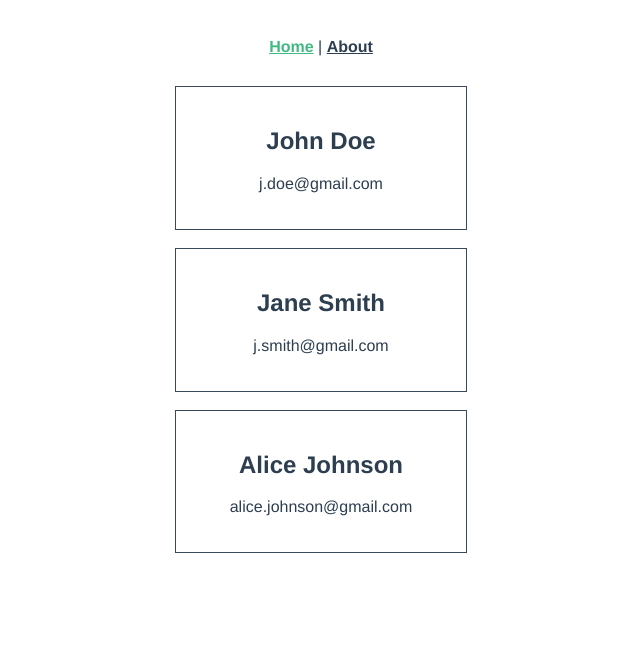
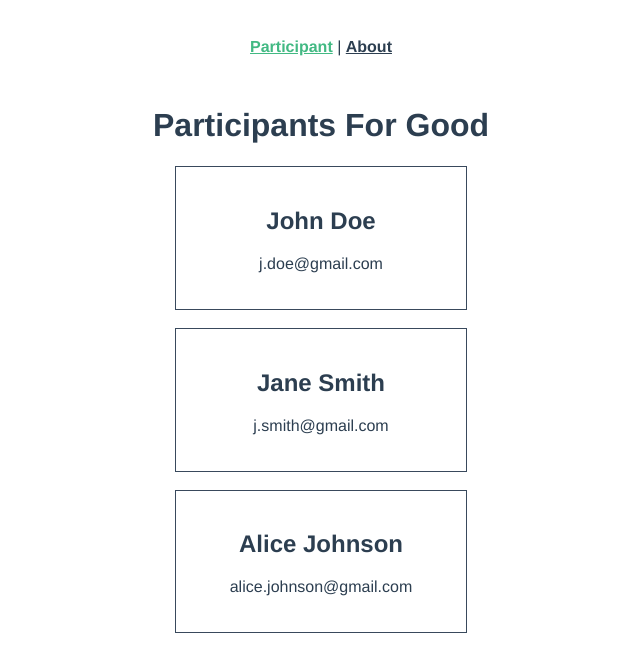
Before and after one commit to sirkittbreaker/713-DAY06-Vue-Participant, a Vue app in the folder 713-frontend/: page / in a window 1280 px wide. Shown: the top 672 px of the page, without its empty margins (319-959 px from the left). Built offline with nearby package versions, Linux system fonts and the light colour scheme; the HTML template or start-up script is replaced by a standard one.

Commit message:
Add h1 and rename RouterLink

```diff
--- a/713-frontend/src/App.vue
+++ b/713-frontend/src/App.vue
@@ -7,12 +7,11 @@ import { RouterLink, RouterView } from 'vue-router'
     <header>
       <div class="wrapper">
         <nav>
-          <RouterLink to="/">Home</RouterLink> |
+          <RouterLink to="/">Participant</RouterLink> |
           <RouterLink to="/about">About</RouterLink>
         </nav>
       </div>
     </header>
-
     <RouterView />
   </div>
 </template>
--- a/713-frontend/src/views/ParticipantListView.vue
+++ b/713-frontend/src/views/ParticipantListView.vue
@@ -84,6 +84,8 @@ const participants = ref([
 </script>
 
 <template>
+  <h1>Participants For Good</h1>
+
   <div class="participants">
     <ParticipantCard
       v-for="participant in participants"
```
